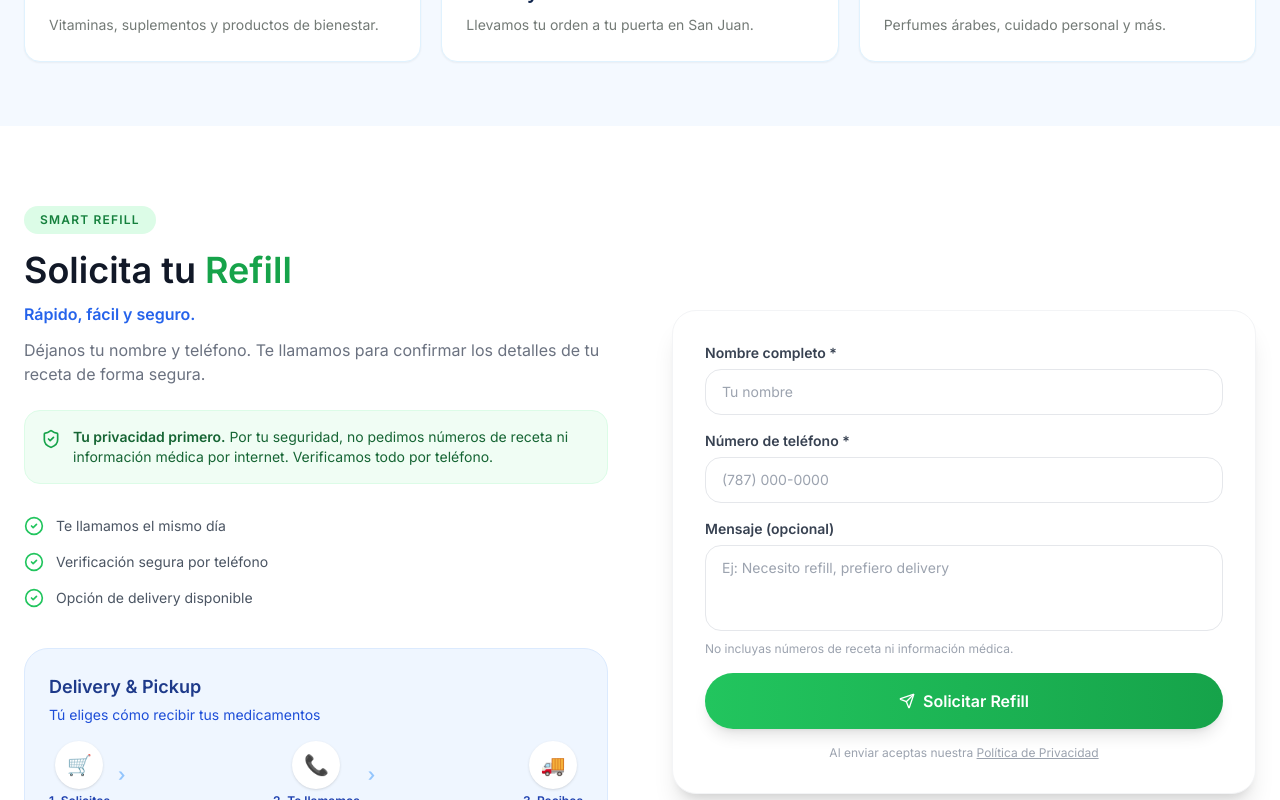
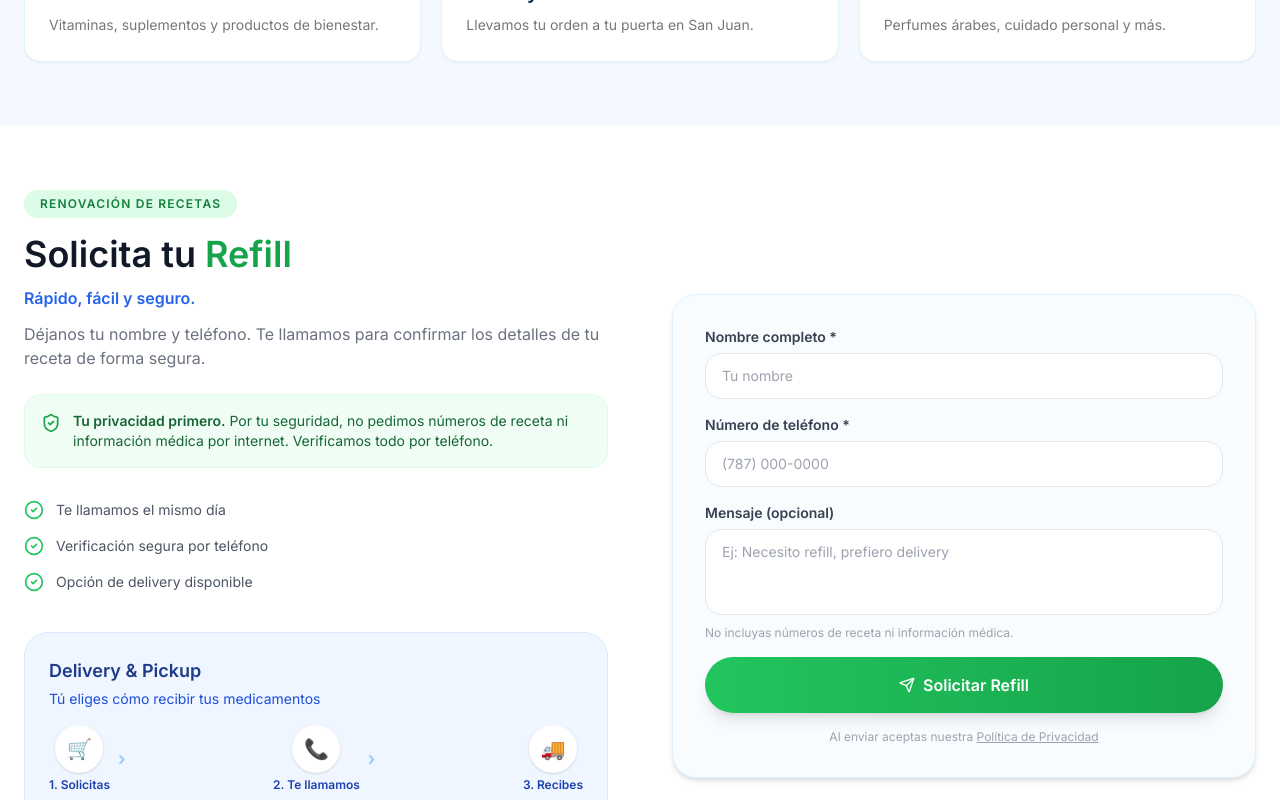
Before and after one commit to fabiolazramossan/first-choice-pharmacy, a Next.js app: page / in a window 1280 px wide. Shown: the part 2340-3140 px from the top of the page. Built offline with nearby package versions, Linux system fonts and the light colour scheme; no server answers; the database is empty.

Commit message:
Restyle components/RefillForm.tsx to new First Choice storefront

```diff
--- a/components/RefillForm.tsx
+++ b/components/RefillForm.tsx
@@ -44,12 +44,12 @@ export default function RefillForm() {
   };
 
   return (
-    <section id="refill" className="bg-white py-20">
+    <section id="refill" className="bg-white py-16 text-[#10264e]">
       <div className="mx-auto max-w-7xl px-4 sm:px-6">
         <div className="grid grid-cols-1 items-center gap-12 lg:grid-cols-2 lg:gap-16">
           <div>
             <span className="inline-block rounded-full bg-green-100 px-4 py-1.5 text-xs font-bold uppercase tracking-widest text-green-700">
-              Smart Refill
+              Renovación de recetas
             </span>
             <h2 className="mt-4 text-3xl font-extrabold text-gray-900 sm:text-4xl">
               Solicita tu <span className="text-green-600">Refill</span>
@@ -110,7 +110,7 @@ export default function RefillForm() {
             </div>
           </div>
 
-          <div className="rounded-3xl border border-gray-100 bg-white p-8 shadow-xl">
+          <div className="rounded-3xl border border-sky-100 bg-[#f8fcff] p-8 shadow-md">
             <AnimatePresence mode="wait">
               {status === "success" ? (
                 <motion.div
```
